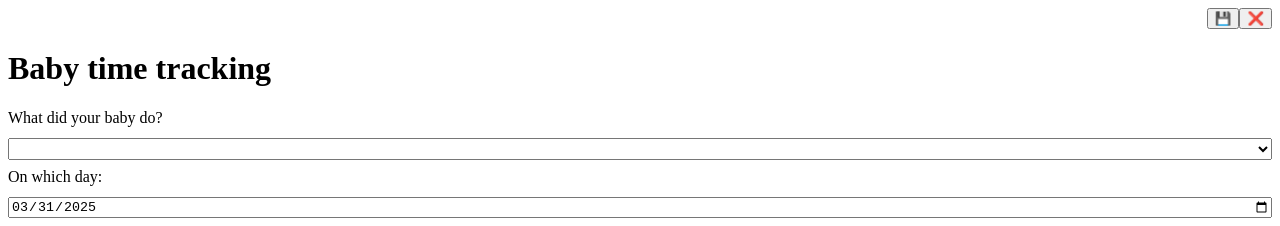
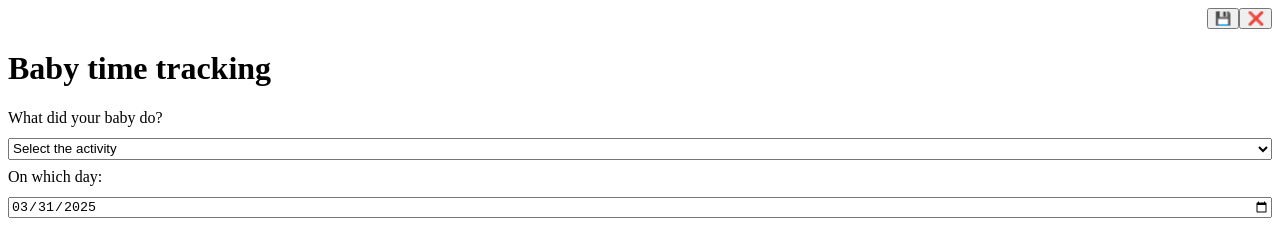
Before and after one commit to jackyscript/baby-time-tracking, a Vue app: page / in a window 1280 px wide. Shown: the top 226 px of the page. Built offline with nearby package versions, Linux system fonts and the light colour scheme; the HTML template or start-up script is replaced by a standard one.

Commit message:
Add placeholder option

```diff
--- a/src/components/time/TrackingComponent.vue
+++ b/src/components/time/TrackingComponent.vue
@@ -82,7 +82,8 @@ function removeRecord(key) {
   <div class="time-tracker">
     <label for="activities">What did your baby do?</label>
     <select name="activities" id="activities" v-model="babyActivity">
-      <option v-for="(activityType, index) in activityTypes" :key="index" @value="activityType">
+      <option value="" disabled selected>Select the activity</option>
+      <option v-for="(activityType, index) in activityTypes" :key="index" :value="activityType">
         {{ activityType }}
       </option>
     </select>
```
